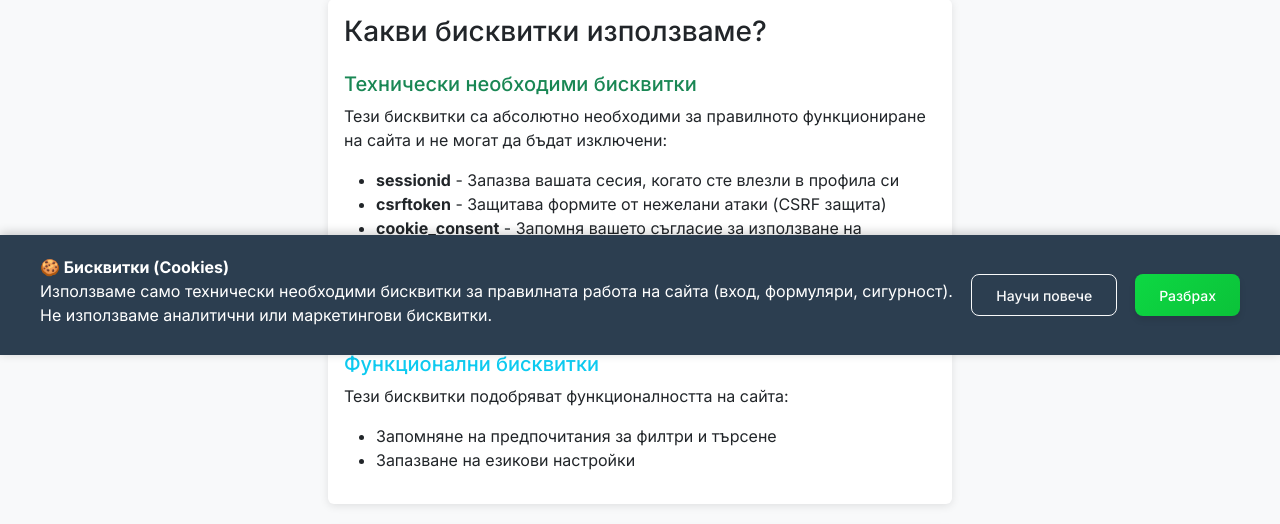
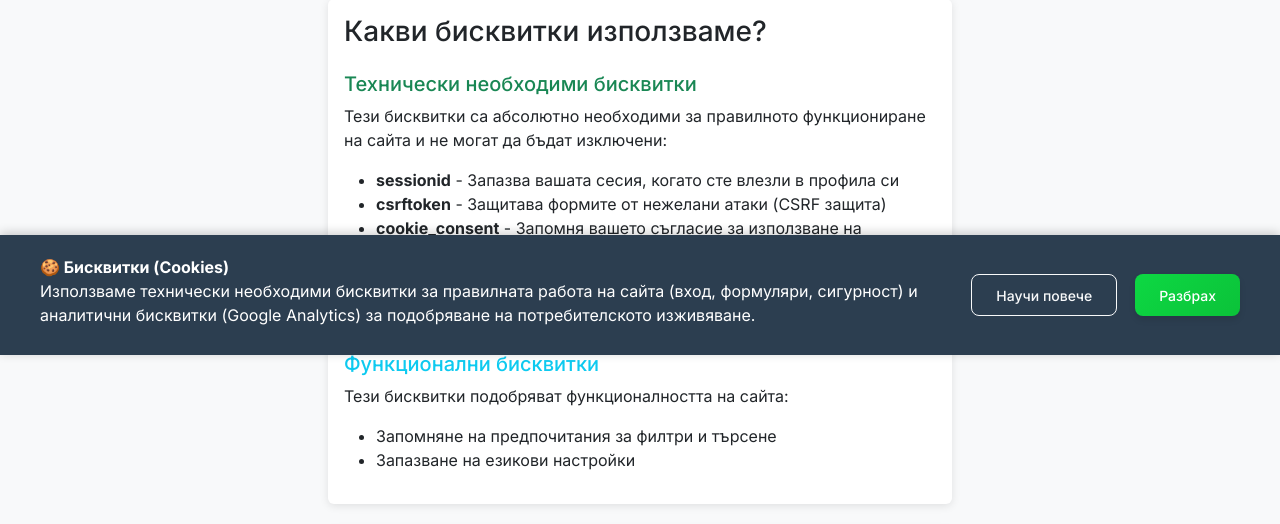
Before and after one commit to mymriffer-eng/bghrana, a Django app: page /cookies/ in a window 1280 px wide. Shown: the part 445-969 px from the top of the page. Run offline with Django 5.2, Linux system fonts and the light colour scheme.

Commit message:
ктуализиран cookie consent текст - добавена информация за Google Analytics

```diff
--- a/catalog/templates/catalog/base.html
+++ b/catalog/templates/catalog/base.html
@@ -469,8 +469,7 @@
         <div class="cookie-consent-content">
             <p class="mb-2">
                 <strong>🍪 Бисквитки (Cookies)</strong><br>
-                Използваме само технически необходими бисквитки за правилната работа на сайта (вход, формуляри, сигурност).
-                Не използваме аналитични или маркетингови бисквитки.
+                Използваме технически необходими бисквитки за правилната работа на сайта (вход, формуляри, сигурност) и аналитични бисквитки (Google Analytics) за подобряване на потребителското изживяване.
             </p>
             <div class="cookie-consent-buttons">
                 <a href="{% url 'catalog:cookie_policy' %}" class="btn btn-sm btn-outline-light me-2">Научи повече</a>
--- a/catalog/templates/catalog/product_list.html
+++ b/catalog/templates/catalog/product_list.html
@@ -892,8 +892,7 @@
         <div class="cookie-consent-content">
             <p class="mb-2">
                 <strong>🍪 Бисквитки (Cookies)</strong><br>
-                Използваме само технически необходими бисквитки за правилната работа на сайта (вход, формуляри, сигурност).
-                Не използваме аналитични или маркетингови бисквитки.
+                Използваме технически необходими бисквитки за правилната работа на сайта (вход, формуляри, сигурност) и аналитични бисквитки (Google Analytics) за подобряване на потребителското изживяване.
             </p>
             <div class="cookie-consent-buttons">
                 <a href="{% url 'catalog:cookie_policy' %}" class="btn btn-sm btn-outline-light me-2">Научи повече</a>
```
